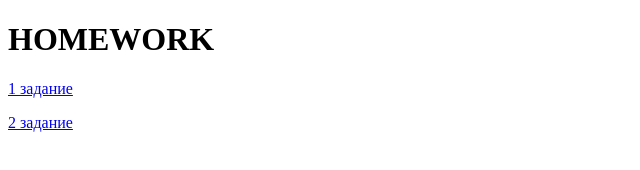
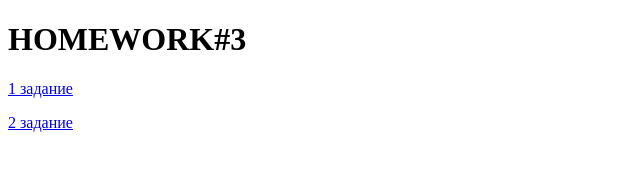
Before and after one commit to shefard13/3HW, a plain HTML site: page index.html in a window 1280 px wide. Shown: the full height of the page, 0-640 px from the left. Drawn offline with Linux system fonts and the light colour scheme.

Commit message:
Update index.html

```diff
--- a/index.html
+++ b/index.html
@@ -3,10 +3,10 @@
 <head>
     <meta charset="UTF-8">
     <meta name="viewport" content="width=device-width, initial-scale=1.0">
-    <title>Homework</title>
+    <title>Homework#3</title>
 </head>
 <body>
-    <H1>HOMEWORK</H1>
+    <H1>HOMEWORK#3</H1>
     <a href="3.1hw.html" target="_blank">1 задание </a>
     <p><a href="3.2hw.html" target="_blank">2 задание </a></p>
 </body>
```
